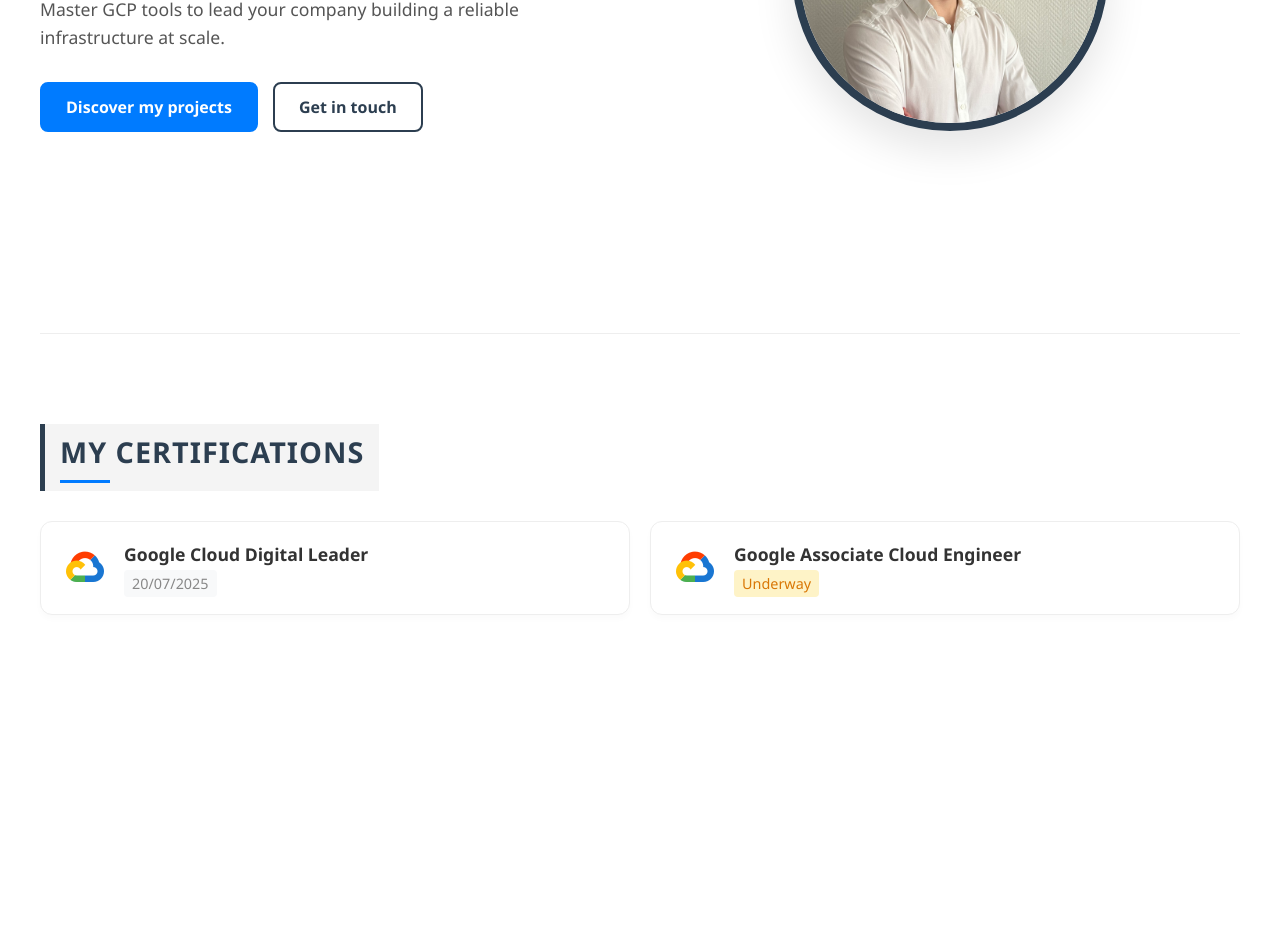
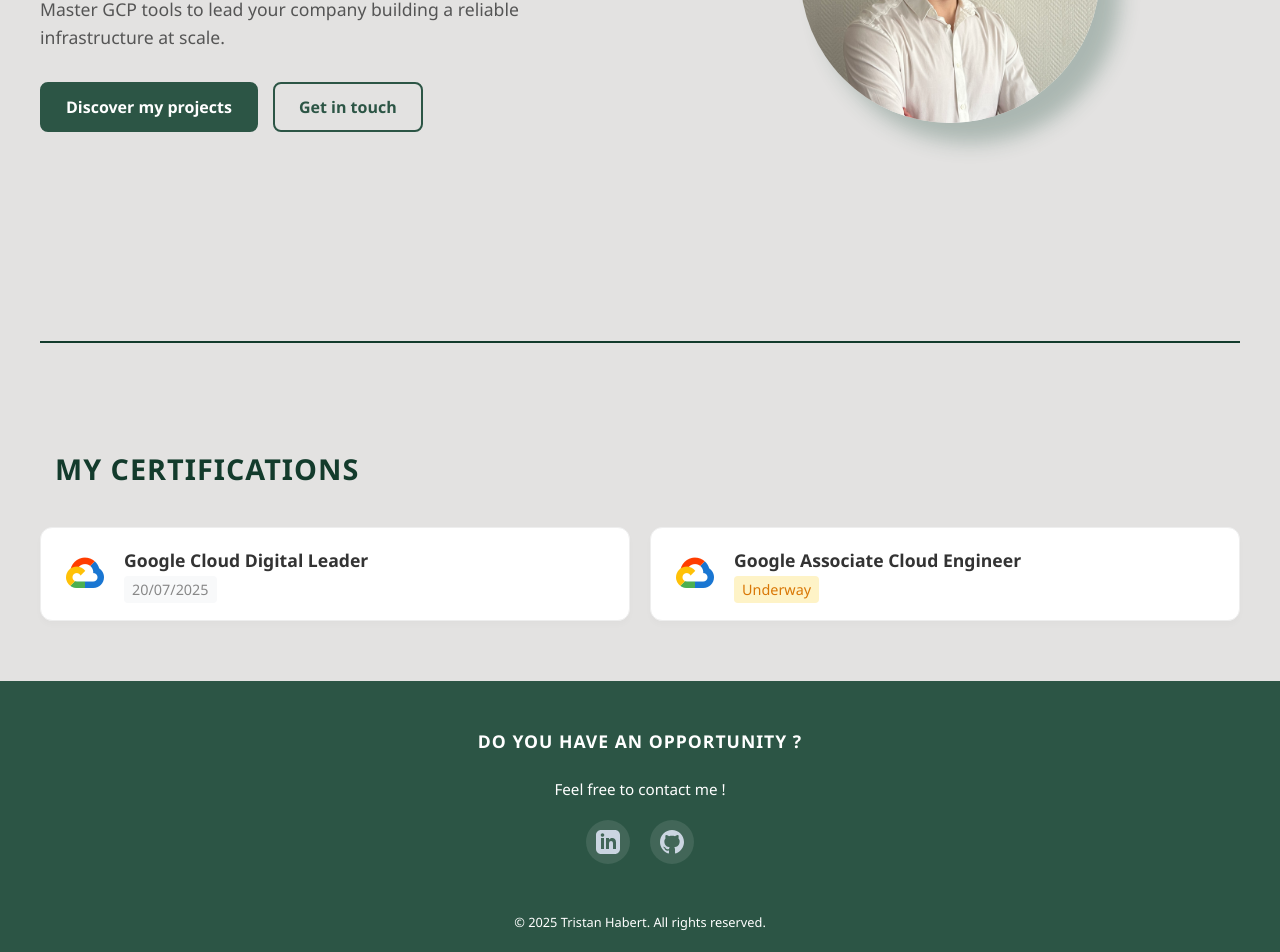
Before and after one commit to Trihab/cloud-resume-challenge, a React (Vite) app in the folder frontend/: page / in a window 1280 px wide. Shown: the part 442-1394 px from the top of the page. Before the commit the page ends 1117 px from the top, so only its background shows below. Built offline with nearby package versions, Linux system fonts and the light colour scheme.

Commit message:
Updated color scheme + Footer

```diff
--- a/frontend/src/Layout.jsx
+++ b/frontend/src/Layout.jsx
@@ -2,6 +2,7 @@
 import Header from 'components/Header'
 import 'stylesheets/default.css'
 import { Outlet, useLocation } from 'react-router'
+import Footer from "components/Footer"
 
 export default function Layout() {
   const location = useLocation();
@@ -26,6 +27,7 @@
     <>
       <Header></Header>
       <Outlet />
+      <Footer/>
     </>
   )
 }
--- a/frontend/src/assets/stylesheets/default.css
+++ b/frontend/src/assets/stylesheets/default.css
@@ -3,13 +3,14 @@
     font-family: 'Segoe UI', Tahoma, Geneva, Verdana, sans-serif;
     line-height: 1.4;
     color: #333;
+    background-color: #e3e2e1;
     margin: 0;      /* Important pour que la nav touche les bords */
     padding: 0;
 }
 
 /* NAVIGATION BAR (PLEINE LARGEUR) */
 nav {
-    background-color: #2c3e50;
+    background-color: #2C5545;
     text-align: center;
     padding: 15px 0;
     width: 100%;    /* Prend toute la largeur */
@@ -35,3 +36,62 @@
 html::-webkit-scrollbar {
   display: none;
 }
+
+.footer {
+    background-color: #2C5545; /* Bleu nuit sombre */
+    padding: 10px 0 20px 0;
+    color: #FFFFFF;
+    margin-top: auto; /* IMPORTANT : permet de pousser le footer en bas */
+}
+
+.footer-container {
+    max-width: 1200px;
+    margin: 0 auto;
+    padding: 0 20px;
+    display: flex;
+    flex-direction: column;
+    align-items: center;
+    text-align: center;
+}
+
+#footer-h3 {
+    border-left: none;
+    background-color: transparent;
+}
+
+.footer-text p {
+    color: #FFFFFF;
+    margin-bottom: 20px;
+    font-size: 0.95rem;
+}
+
+/* Style des liens sociaux */
+.social-links {
+    display: flex;
+    gap: 20px;
+    margin-bottom: 30px;
+}
+
+.social-links a {
+    color: #cbd5e1;
+    transition: all 0.3s ease;
+    display: flex;
+    align-items: center;
+    justify-content: center;
+    padding: 10px;
+    background-color: rgba(255, 255, 255, 0.1); /* Fond légèrement transparent */
+    border-radius: 50%;
+}
+
+.social-links a:hover {
+    color: white;
+    background-color: #133b2c; /* Bleu au survol */
+    transform: translateY(-3px); /* Petit saut vers le haut */
+}
+
+.footer-copyright {
+    padding-top: 20px;
+    width: 100%;
+    font-size: 0.8rem;
+    color: #FFFFFF;
+}
--- a/frontend/src/assets/stylesheets/pages/home.css
+++ b/frontend/src/assets/stylesheets/pages/home.css
@@ -31,7 +31,7 @@
 .greeting {
     display: block;
     font-size: 1.2rem;
-    color: #007bff; /* Bleu accent */
+    color: #133b2c; /* Bleu accent */
     font-weight: 600;
     margin-bottom: 10px;
     text-transform: uppercase;
@@ -43,7 +43,7 @@
     font-weight: 800;
     margin: 0;
     line-height: 1.1;
-    color: #2c3e50; /* Bleu nuit */
+    color: #133b2c; /* Bleu nuit */
 }
 
 .role {
@@ -75,25 +75,25 @@
 }
 
 .btn-primary {
-    background-color: #007bff;
+    background-color: #2C5545;
     color: white;
-    border: 2px solid #007bff;
+    border: 2px solid #2C5545;
 }
 
 .btn-primary:hover {
-    background-color: #0056b3;
-    border-color: #0056b3;
+    background-color: #133b2c;
+    border-color: #133b2c;
     transform: translateY(-2px);
 }
 
 .btn-secondary {
     background-color: transparent;
-    color: #2c3e50;
-    border: 2px solid #2c3e50;
+    color: #2C5545;
+    border: 2px solid #2C5545;
 }
 
 .btn-secondary:hover {
-    background-color: #2c3e50;
+    background-color: #2C5545;
     color: white;
 }
 
@@ -112,8 +112,8 @@
     border-radius: 50%;
 
     /* Le style de bordure et d'ombre */
-    border: 8px solid #2c3e50;
-    box-shadow: 0 20px 40px rgba(0,0,0,0.1);
+    /* border: 8px solid #ffffff; */
+    box-shadow: 20px 20px 20px #2C55454d;
 
     /* On retire les propriétés qui servaient à centrer le texte (plus besoin) :
        display: flex; align-items: center; justify-content: center; font-size... background... */
@@ -133,27 +133,25 @@
 /* =========================================
    STATS / CERTIFICATIONS SECTION
    ========================================= */
+hr {
+    border: solid 1px #133b2c;
+}
+
 .stats-section {
     padding: 60px 0;
-    border-top: 1px solid #eee;
 }
 
 .section-title {
     font-size: 1.8rem;
     margin-bottom: 30px;
-    color: #2c3e50;
+    color: #133b2c;
     position: relative;
     display: inline-block;
+    background-color: transparent;
 }
 
-/* Petite ligne sous le titre */
-.section-title::after {
-    content: '';
-    display: block;
-    width: 50px;
-    height: 3px;
-    background-color: #007bff;
-    margin-top: 8px;
+#certif-home-h3 {
+    border-left: none;
 }
 
 .certs-grid {
@@ -175,7 +173,7 @@
 
 .cert-card:hover {
     transform: translateY(-3px);
-    border-color: #007bff;
+    border-color: #2C5545;
 }
 
 /* .cert-icon {
--- a/frontend/src/assets/stylesheets/pages/projects.css
+++ b/frontend/src/assets/stylesheets/pages/projects.css
@@ -61,7 +61,7 @@
 .project-card a {
   display: inline-block;
   padding: 10px 20px;
-  background-color: #2c3e50;
+  background-color: #2C5545;
   color: white;
   text-decoration: none;
   font-weight: 600;
@@ -71,7 +71,7 @@
 }
 
 .project-card a:hover {
-  background-color: #0056b3;
+  background-color: #133b2c;
 }
 
 /* =========================================
@@ -101,7 +101,7 @@
 }
 
 .project-page > a:hover {
-  color: #007bff;
+  color: #133b2c;
 }
 
 /* En-tête de la page détail */
@@ -129,7 +129,7 @@
 .markdown {
   font-size: 1.05rem;
   line-height: 1.8;
-  color: #2c3e50;
+  color: #000000;
 }
 
 .markdown > * {
@@ -169,7 +169,7 @@
 
 /* Blocs de citation */
 .markdown blockquote {
-  border-left: 4px solid #2c3e50;
+  border-left: 4px solid #2C5545;
   margin: 2rem 0;
   padding: 1rem 1.5rem;
   background-color: #f8f9fa;
@@ -235,7 +235,7 @@
 .view_counter .count {
     font-weight: 700;
     font-size: 1.2rem;
-    color: #2c3e50;
+    color: #2C5545;
 }
 
 .view_counter .label {
@@ -257,14 +257,14 @@
     justify-content: center;
     cursor: pointer;
     transition: all 0.2s ease;
-    color: #007bff;
+    color: #2C5545;
 }
 
 .like-btn:hover {
-    background-color: #007bff;
+    background-color: #133b2c;
     color: white;
     transform: scale(1.1);
-    border-color: #007bff;
+    border-color: #133b2c;
 }
 
 .like-btn:active {
--- a/frontend/src/assets/stylesheets/pages/resume.css
+++ b/frontend/src/assets/stylesheets/pages/resume.css
@@ -26,7 +26,7 @@
     overflow: hidden;
     background-color: #e0e0e0;
     flex-shrink: 0;
-    border: 3px solid #2c3e50; /* Ajout d'une bordure pour le style */
+    border: 3px solid #2C5545; /* Ajout d'une bordure pour le style */
 }
 
 .photo-container img {
@@ -36,12 +36,12 @@
 }
 
 /* TEXTE DU HEADER */
-.header-text h1 { margin: 0; text-transform: uppercase; font-size: 2em; color: #2c3e50; }
+.header-text h1 { margin: 0; text-transform: uppercase; font-size: 2em; color: #2C5545; }
 .header-text h2 { margin: 5px 0 10px 0; font-weight: normal; color: #7f8c8d; letter-spacing: 1px; }
 
 .header-text .contact { font-size: 0.95rem; color: #555; }
 .header-text .contact a {
-    color: #2c3e50;
+    color: #2C5545;
     text-decoration: none;
     font-weight: 600;
 }
@@ -52,7 +52,7 @@
     background: #f4f4f4;
     padding: 8px 15px;
     margin-top: 30px;
-    border-left: 5px solid #2c3e50;
+    border-left: 5px solid #2C5545;
     text-transform: uppercase;
     font-size: 1.1em;
     letter-spacing: 1px;
@@ -63,7 +63,7 @@
     display: flex;
     justify-content: space-between;
     font-weight: 700;
-    color: #2c3e50;
+    color: #2C5545;
 }
 
 ul { margin-top: 5px; padding-left: 20px; }
--- /dev/null
+++ b/frontend/src/components/Footer.jsx
@@ -0,0 +1,38 @@
+import React from 'react';
+import 'stylesheets/default.css'
+
+export default function Footer() {
+    return (
+        <>
+            <footer className="footer">
+                <div className="footer-container">
+
+                    <div className="footer-text">
+                        <h3 id='footer-h3'>Do you have an opportunity ?</h3>
+                        <p>Feel free to contact me !</p>
+                    </div>
+
+                    <div className="social-links">
+                        {/* LinkedIn */}
+                        <a href="https://www.linkedin.com/in/tristan-habert-059649213/" target="_blank" rel="noopener noreferrer" aria-label="LinkedIn">
+                            <svg xmlns="http://www.w3.org/2000/svg" width="24" height="24" viewBox="0 0 24 24" fill="currentColor">
+                                <path d="M19 0h-14c-2.761 0-5 2.239-5 5v14c0 2.761 2.239 5 5 5h14c2.762 0 5-2.239 5-5v-14c0-2.761-2.238-5-5-5zm-11 19h-3v-11h3v11zm-1.5-12.268c-.966 0-1.75-.79-1.75-1.764s.784-1.764 1.75-1.764 1.75.79 1.75 1.764-.783 1.764-1.75 1.764zm13.5 12.268h-3v-5.604c0-3.368-4-3.113-4 0v5.604h-3v-11h3v1.765c1.396-2.586 7-2.777 7 2.476v6.759z"/>
+                            </svg>
+                        </a>
+
+                        {/* GitHub */}
+                        <a href="https://github.com/Trihab" target="_blank" rel="noopener noreferrer" aria-label="GitHub">
+                            <svg xmlns="http://www.w3.org/2000/svg" width="24" height="24" viewBox="0 0 24 24" fill="currentColor">
+                                <path d="M12 0c-6.626 0-12 5.373-12 12 0 5.302 3.438 9.8 8.207 11.387.599.111.793-.261.793-.577v-2.234c-3.338.726-4.033-1.416-4.033-1.416-.546-1.387-1.333-1.756-1.333-1.756-1.089-.745.083-.729.083-.729 1.205.084 1.839 1.237 1.839 1.237 1.07 1.834 2.807 1.304 3.492.997.107-.775.418-1.305.762-1.604-2.665-.305-5.467-1.334-5.467-5.931 0-1.311.469-2.381 1.236-3.221-.124-.303-.535-1.524.117-3.176 0 0 1.008-.322 3.301 1.23.957-.266 1.983-.399 3.003-.404 1.02.005 2.047.138 3.006.404 2.291-1.552 3.297-1.23 3.297-1.23.653 1.653.242 2.874.118 3.176.77.84 1.235 1.911 1.235 3.221 0 4.609-2.807 5.624-5.479 5.921.43.372.823 1.102.823 2.222v3.293c0 .319.192.694.801.576 4.765-1.589 8.199-6.086 8.199-11.386 0-6.627-5.373-12-12-12z"/>
+                            </svg>
+                        </a>
+                    </div>
+
+                    <div className="footer-copyright">
+                        © {new Date().getFullYear()} Tristan Habert. All rights reserved.
+                    </div>
+                </div>
+            </footer>
+        </>
+    );
+}
--- a/frontend/src/pages/HomePage.jsx
+++ b/frontend/src/pages/HomePage.jsx
@@ -32,10 +32,10 @@
                     </div>
                 </div>
             </section>
-
+            <hr />
             {/* --- SECTION INFO : Certifications & Skills --- */}
             <section className="stats-section">
-                <h3 className="section-title">My Certifications</h3>
+                <h3 className="section-title" id="certif-home-h3">My Certifications</h3>
 
                 <div className="certs-grid">
                     {data_cert.certif.map((cert, index) => (
```
